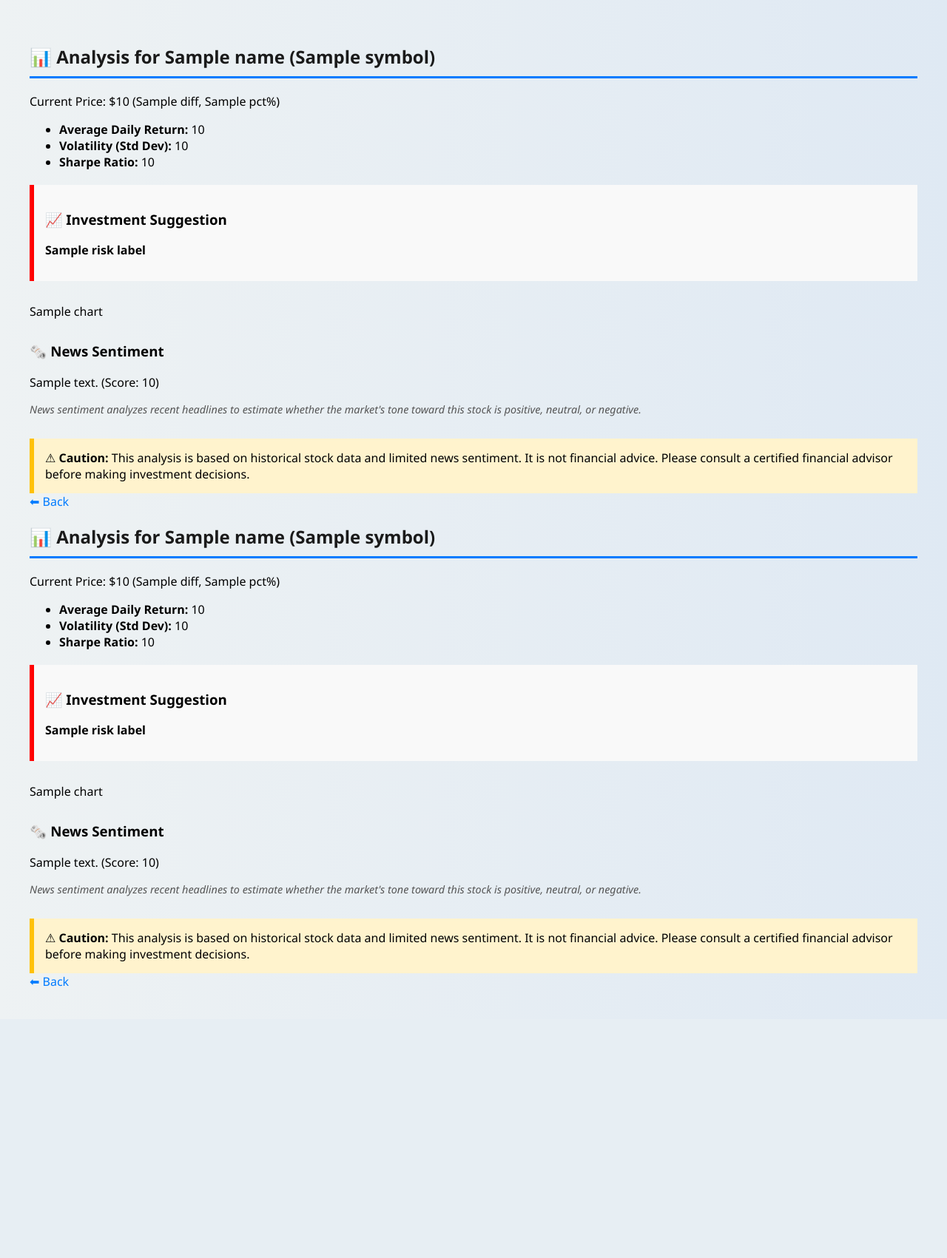
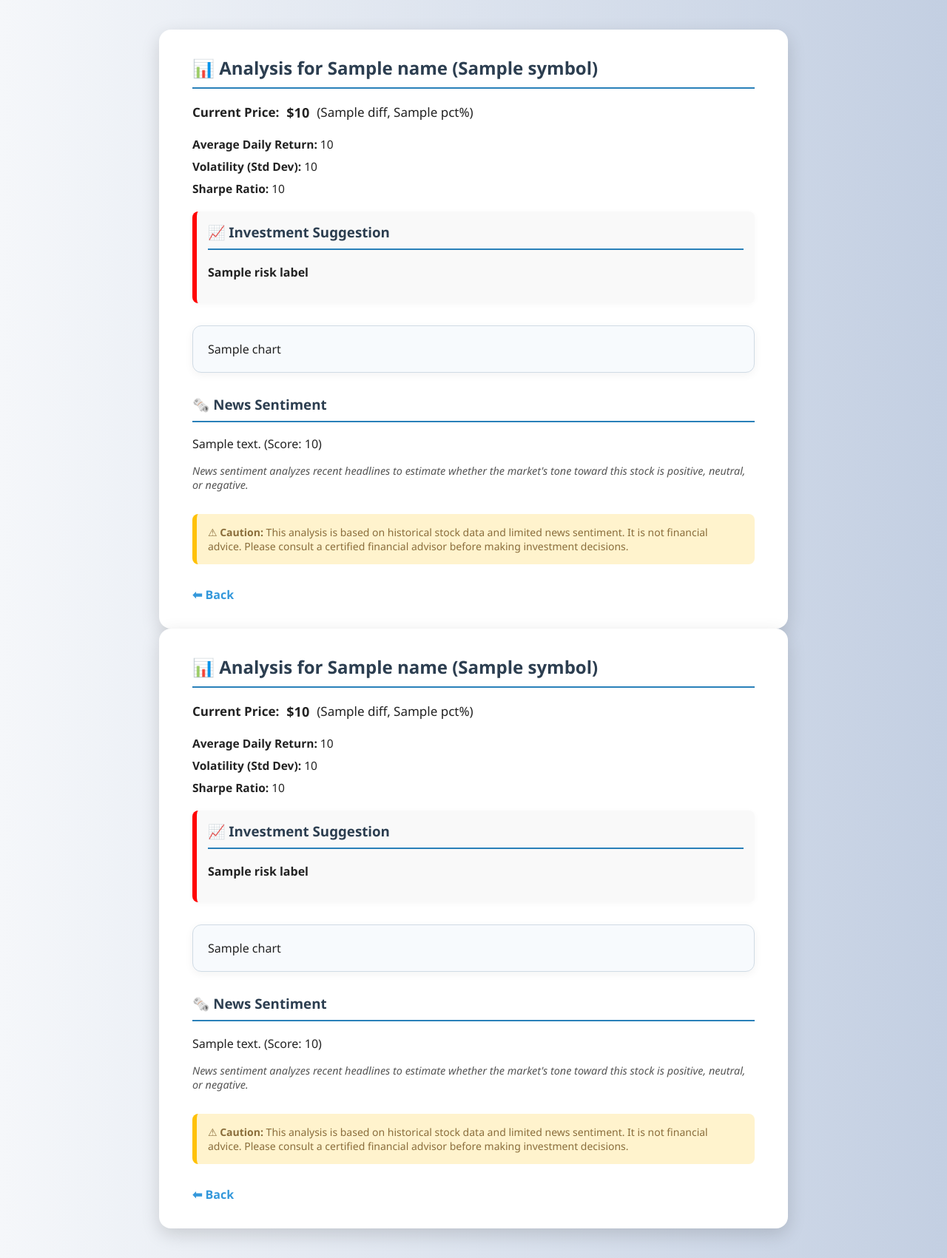
Before and after one commit to MaanasRao/stock-analyzer, a Flask app: template templates/result.html in a window 1280 px wide. Shown: the whole page at 74% size. Before the commit the page ends 1334 px from the top, so only its background shows below. Run offline with Flask 3, Linux system fonts and the light colour scheme; the template is opened without the code that fills it: most values are stand-ins (such as "Sample title", 1, 10 or a date in 2020).

Commit message:
Update style.css

```diff
--- a/static/style.css
+++ b/static/style.css
@@ -1,33 +1,29 @@
-body {
-    font-family: 'Segoe UI', sans-serif;
-    background: linear-gradient(to right, #eef2f3, #dfe9f3);
-    margin: 0;
-    padding: 40px;
-}
-
 .card {
     background: #ffffff;
     max-width: 650px;
-    margin: auto;
-    padding: 30px 40px;
+    margin: 50px auto;
+    padding: 30px 35px;
     border-radius: 15px;
-    box-shadow: 0 6px 25px rgba(0, 0, 0, 0.15);
+    box-shadow: 0 8px 25px rgba(0, 0, 0, 0.1);
+    box-sizing: border-box;
 }
 
-h2 {
-    color: #1a1a1a;
-    border-bottom: 3px solid #007bff;
+.card h2 {
+    color: #2c3e50;
+    border-bottom: 2px solid #2980b9;
     padding-bottom: 10px;
+    margin-top: 0;
+    font-size: 24px;
 }
 
-label {
+.card label {
     font-weight: 600;
     margin-top: 12px;
     display: block;
 }
 
-input[type="date"],
-select {
+.card select,
+.card input[type="date"] {
     width: 100%;
     padding: 10px 12px;
     margin: 8px 0 15px;
@@ -36,18 +32,19 @@ select {
     font-size: 14px;
 }
 
-.checkbox-container {
+.card .form-group {
     display: flex;
     align-items: center;
-    margin-top: 10px;
+    gap: 10px;
+    margin-top: 12px;
 }
 
-.checkbox-container input[type="checkbox"] {
-    margin-right: 10px;
-    transform: scale(1.2);
+.card .form-group label {
+    margin: 0;
+    font-weight: 500;
 }
 
-button {
+.card button {
     width: 100%;
     padding: 12px;
     background-color: #007bff;
@@ -61,22 +58,166 @@ button {
     transition: background-color 0.3s ease;
 }
 
-button:hover {
+.card button:hover {
     background-color: #0056b3;
 }
 
-.chart {
-    width: 100%;
-    max-width: 600px;
-    display: block;
-    margin: 20px auto;
+.card .sentiment-note {
+    font-size: 13px;
+    color: #555;
+    font-style: italic;
+    margin-top: -8px;
 }
 
-a {
-    color: #007bff;
+@media (max-width: 600px) {
+    .card {
+        padding: 25px 20px;
+        margin: 20px;
+    }
+
+    .card h2 {
+        font-size: 20px;
+    }
+}
+
+body {
+    font-family: 'Segoe UI', sans-serif;
+    background: linear-gradient(to right, #f5f7fa, #c3cfe2);
+    margin: 0;
+    padding: 40px 20px;
+    color: #222;
+}
+
+.container {
+    background: #ffffff;
+    max-width: 850px;
+    margin: auto;
+    padding: 35px 45px;
+    border-radius: 16px;
+    box-shadow: 0 8px 25px rgba(0, 0, 0, 0.15);
+    box-sizing: border-box;
+}
+
+h2, h3 {
+    color: #2c3e50;
+    border-bottom: 2px solid #2980b9;
+    padding-bottom: 10px;
+    margin-top: 0;
+}
+
+h3.error {
+    color: #e74c3c;
+    border-bottom: none;
+}
+
+.price-box {
+    font-size: 17px;
+    margin-top: 10px;
+    display: flex;
+    flex-wrap: wrap;
+    gap: 10px;
+}
+
+.price-label {
+    font-weight: 600;
+}
+
+.price-value {
+    font-size: 18px;
+    font-weight: bold;
+}
+
+.price-change.green {
+    color: #27ae60;
+    font-weight: 600;
+}
+
+.price-change.red {
+    color: #c0392b;
+    font-weight: 600;
+}
+
+ul.metrics {
+    list-style-type: none;
+    padding-left: 0;
+    margin-top: 20px;
+    font-size: 15.5px;
+}
+
+ul.metrics li {
+    margin: 8px 0;
+}
+
+.risk-box {
+    margin-top: 25px;
+    padding: 18px;
+    background: #fdfdfd;
+    border-left: 6px solid #bbb;
+    border-radius: 8px;
+    box-shadow: 0 2px 8px rgba(0, 0, 0, 0.03);
+}
+
+.chart-wrapper {
+    margin-top: 35px;
+    background: #f7fafd;
+    padding: 20px;
+    border-radius: 12px;
+    border: 1px solid #d0dbe5;
+    box-shadow: 0 3px 12px rgba(0, 0, 0, 0.05);
+}
+
+.chart-wrapper iframe {
+    width: 100% !important;
+    height: auto !important;
+    border: none;
+}
+
+.sentiment {
+    margin-top: 30px;
+}
+
+.sentiment-note {
+    font-size: 13px;
+    color: #666;
+    margin-top: 6px;
+}
+
+.caution-box {
+    margin-top: 30px;
+    background: #fff8e1;
+    padding: 18px;
+    border-left: 6px solid #f0ad4e;
+    font-size: 14px;
+    border-radius: 8px;
+    color: #8a6d3b;
+}
+
+.back-btn {
+    display: inline-block;
+    margin-top: 30px;
+    color: #3498db;
+    font-weight: 600;
     text-decoration: none;
 }
 
-a:hover {
+.back-btn:hover {
     text-decoration: underline;
 }
+
+@media (max-width: 600px) {
+    .container {
+        padding: 25px 20px;
+    }
+
+    h2, h3 {
+        font-size: 20px;
+    }
+
+    .price-box, ul.metrics li {
+        font-size: 14px;
+    }
+
+    .caution-box {
+        font-size: 13px;
+    }
+}
```
